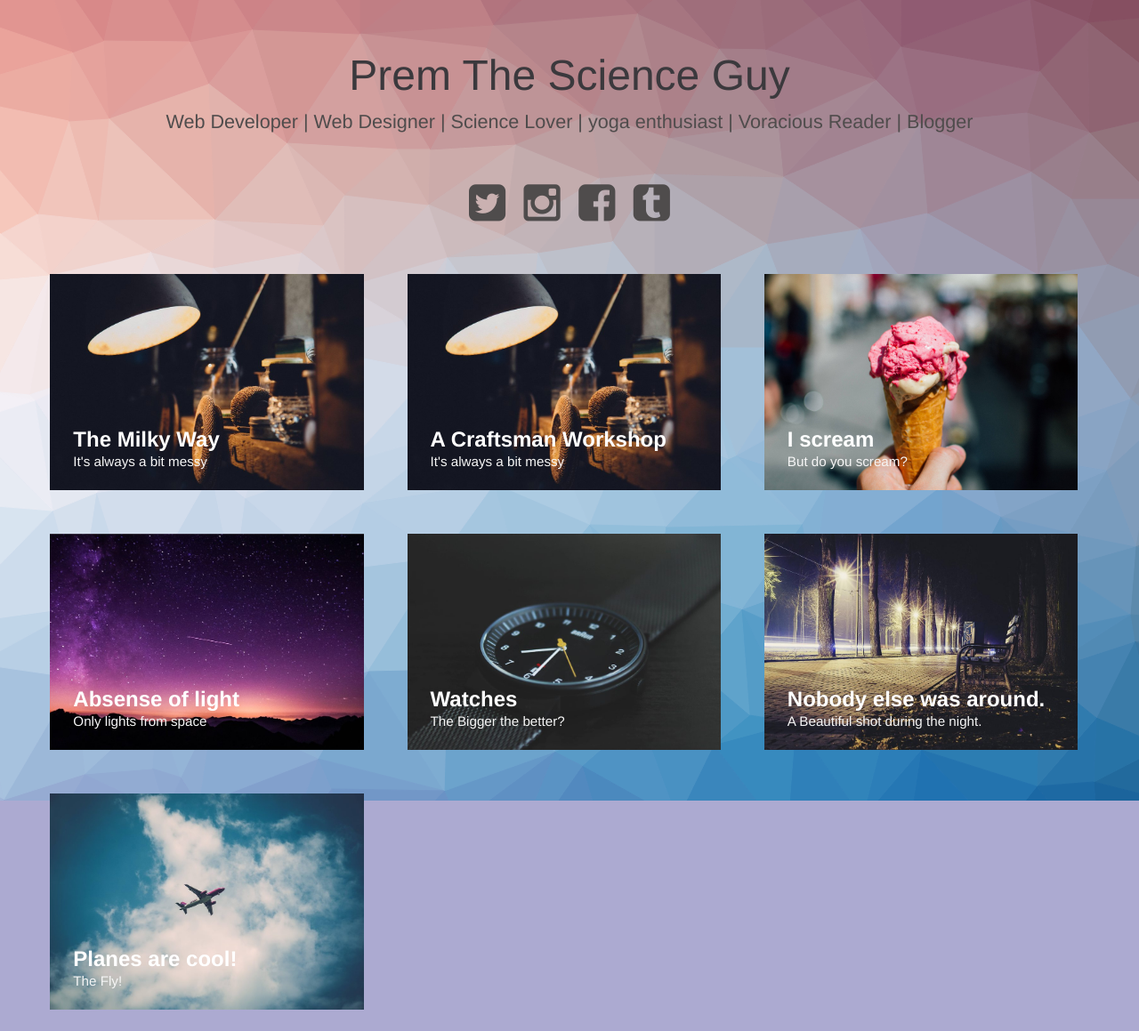
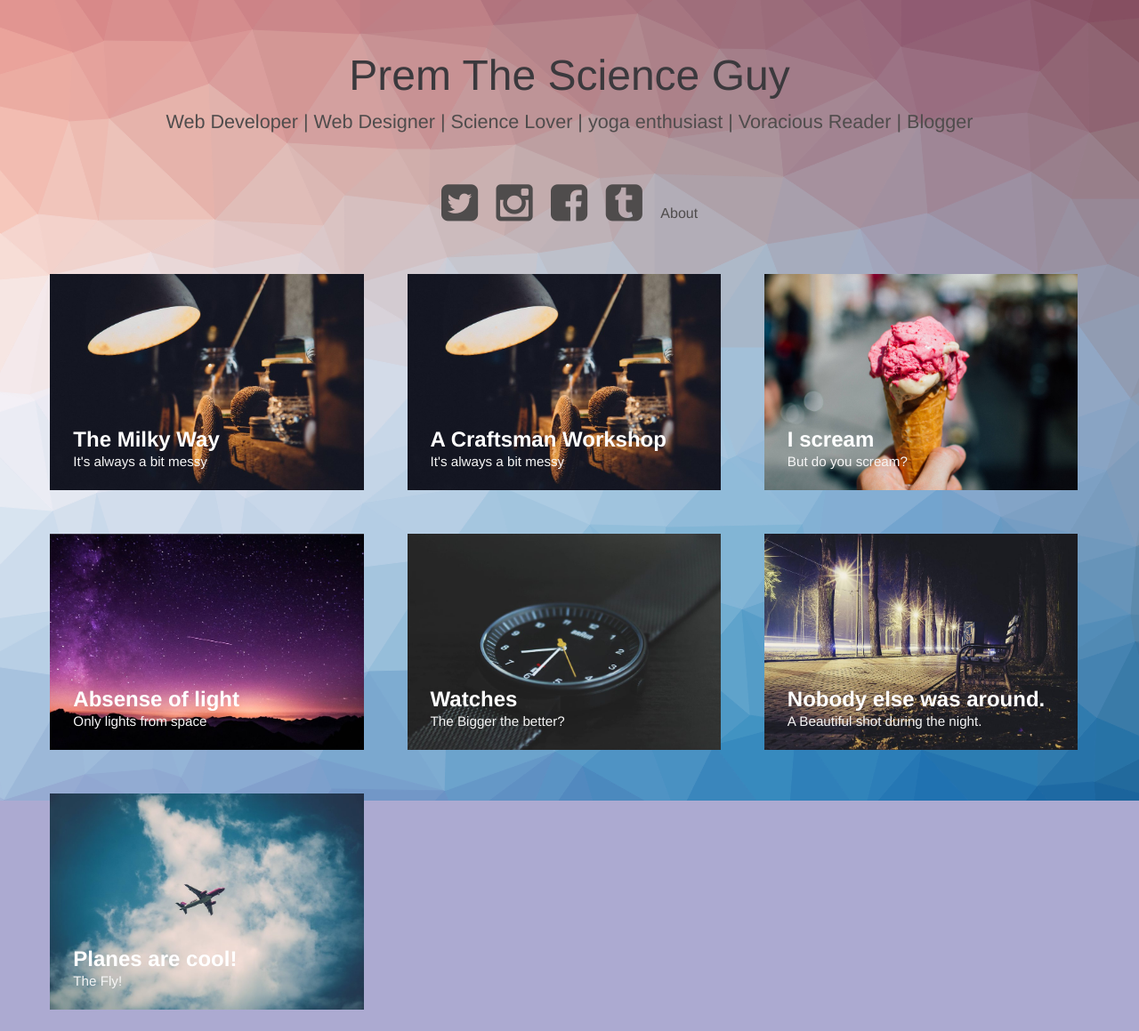
Before and after one commit to prem315/prem315.github.io, a Jekyll site: the page built from index.html, in a window 1280 px wide. Shown: the whole page at 89% size. Built offline with Jekyll 4.4.1, drawn with Linux system fonts in a browser that asks for light colours.

Commit message:
update about page

```diff
--- a/index.html
+++ b/index.html
@@ -34,6 +34,7 @@ layout: compress
             <a href="#"><i class="fa fa-instagram fa-3x"></i></a>
             <a href="#"><i class="fa fa-facebook-square fa-3x"></i></a>
             <a href="#"><i class="fa fa-tumblr-square fa-3x"></i></a>
+            <a href="about/index.html">About</a>
         </nav>
     </header>
     <div class="content">
```
